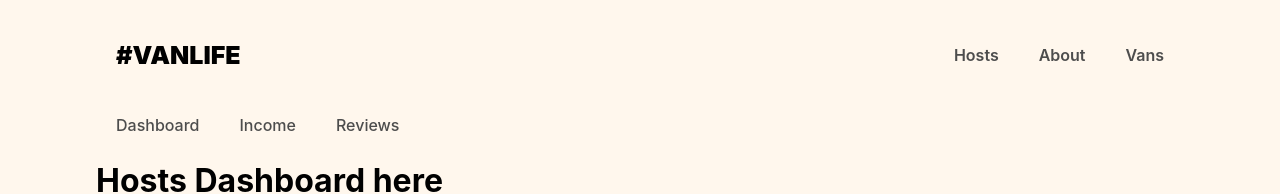
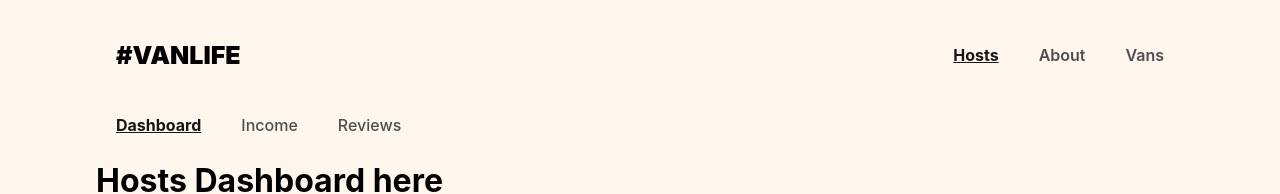
Before and after one commit to JaysonThompson/van-life, a React (Vite) app: page /host in a window 1280 px wide. Shown: the top 194 px of the page. Built offline with nearby package versions, Linux system fonts and the light colour scheme; what miragejs would draw is missing.

Commit message:
adding NavLinks for active styling

```diff
--- a/src/components/Header.jsx
+++ b/src/components/Header.jsx
@@ -1,15 +1,29 @@
-import { Link } from "react-router-dom";
+import { Link, NavLink } from "react-router-dom";
 
 export default function Nav() {
+  const active = {
+    fontWeight: "bold",
+    textDecoration: "underline",
+    color: "#161616",
+  };
   return (
     <header>
       <Link className="site-logo" to="/">
         #VanLife
       </Link>
       <nav>
-        <Link to="host">Hosts</Link>
-        <Link to="about">About</Link>
-        <Link to="vans">Vans</Link>
+        <NavLink to="host" style={({ isActive }) => (isActive ? active : null)}>
+          Hosts
+        </NavLink>
+        <NavLink
+          to="about"
+          style={({ isActive }) => (isActive ? active : null)}
+        >
+          About
+        </NavLink>
+        <NavLink to="vans" style={({ isActive }) => (isActive ? active : null)}>
+          Vans
+        </NavLink>
       </nav>
     </header>
   );
--- a/src/components/HostLayout.jsx
+++ b/src/components/HostLayout.jsx
@@ -1,12 +1,33 @@
-import { Link, Outlet } from "react-router-dom";
+import { NavLink, Outlet } from "react-router-dom";
 
 export default function HostLayout() {
+  const active = {
+    fontWeight: "bold",
+    textDecoration: "underline",
+    color: "#161616",
+  };
   return (
     <div>
       <nav className="host-nav">
-        <Link to="/host">Dashboard</Link>
-        <Link to="income">Income</Link>
-        <Link to="reviews">Reviews</Link>
+        <NavLink
+          to="/host"
+          end
+          style={({ isActive }) => (isActive ? active : null)}
+        >
+          Dashboard
+        </NavLink>
+        <NavLink
+          to="income"
+          style={({ isActive }) => (isActive ? active : null)}
+        >
+          Income
+        </NavLink>
+        <NavLink
+          to="reviews"
+          style={({ isActive }) => (isActive ? active : null)}
+        >
+          Reviews
+        </NavLink>
       </nav>
       <Outlet />
     </div>
```
